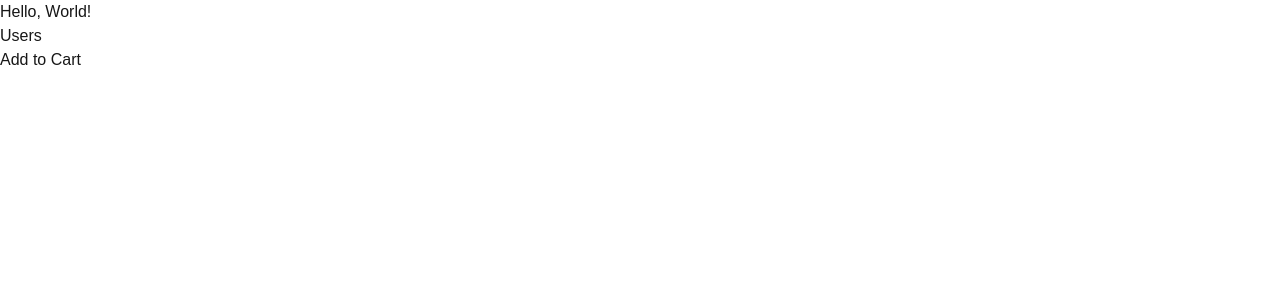
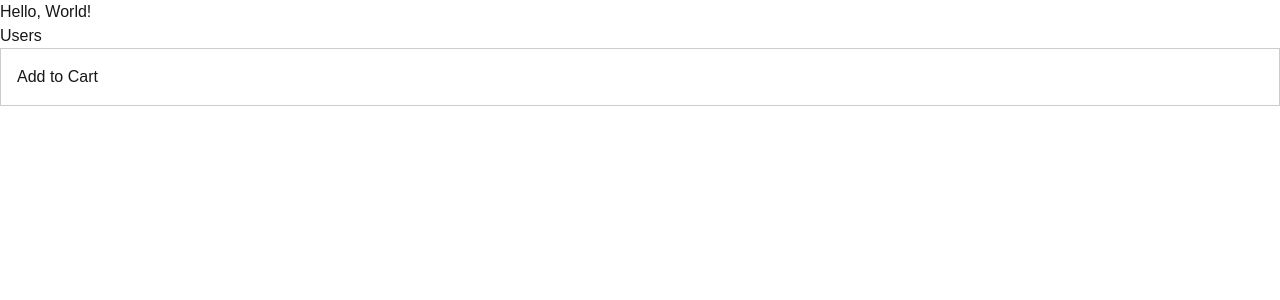
Before and after one commit to MaksimusK/LabJs, a Next.js app in the folder titan/: page / in a window 1280 px wide. Shown: the top 300 px of the page. Built offline with nearby package versions, Linux system fonts and the light colour scheme.

Commit message:
До удаления карт

```diff
--- a/titan/app/components/product-card/product-card.module.css
+++ b/titan/app/components/product-card/product-card.module.css
@@ -0,0 +1,4 @@
+.card {
+    padding: 1rem;
+    border: 1px solid #ccc;
+  }
```
